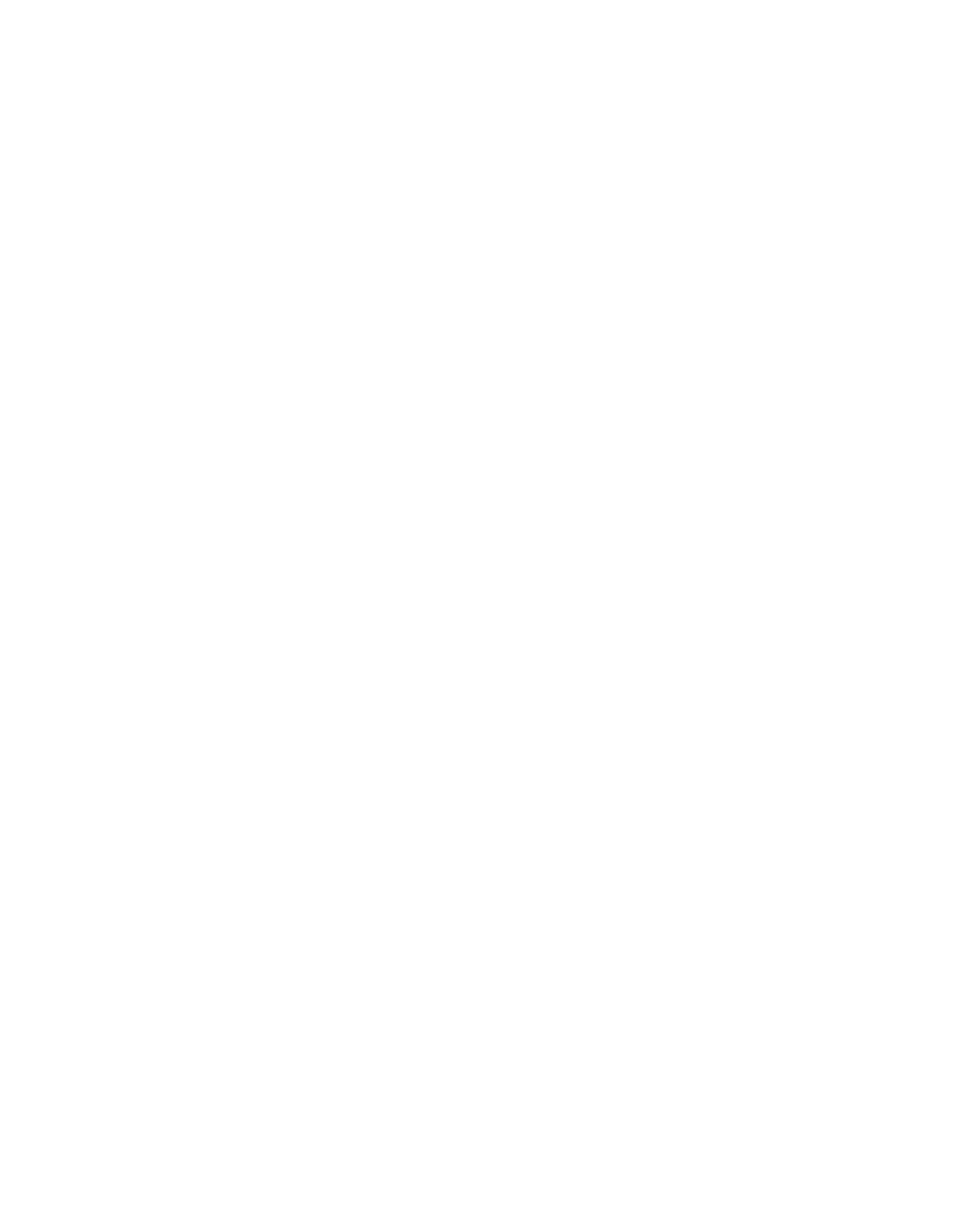
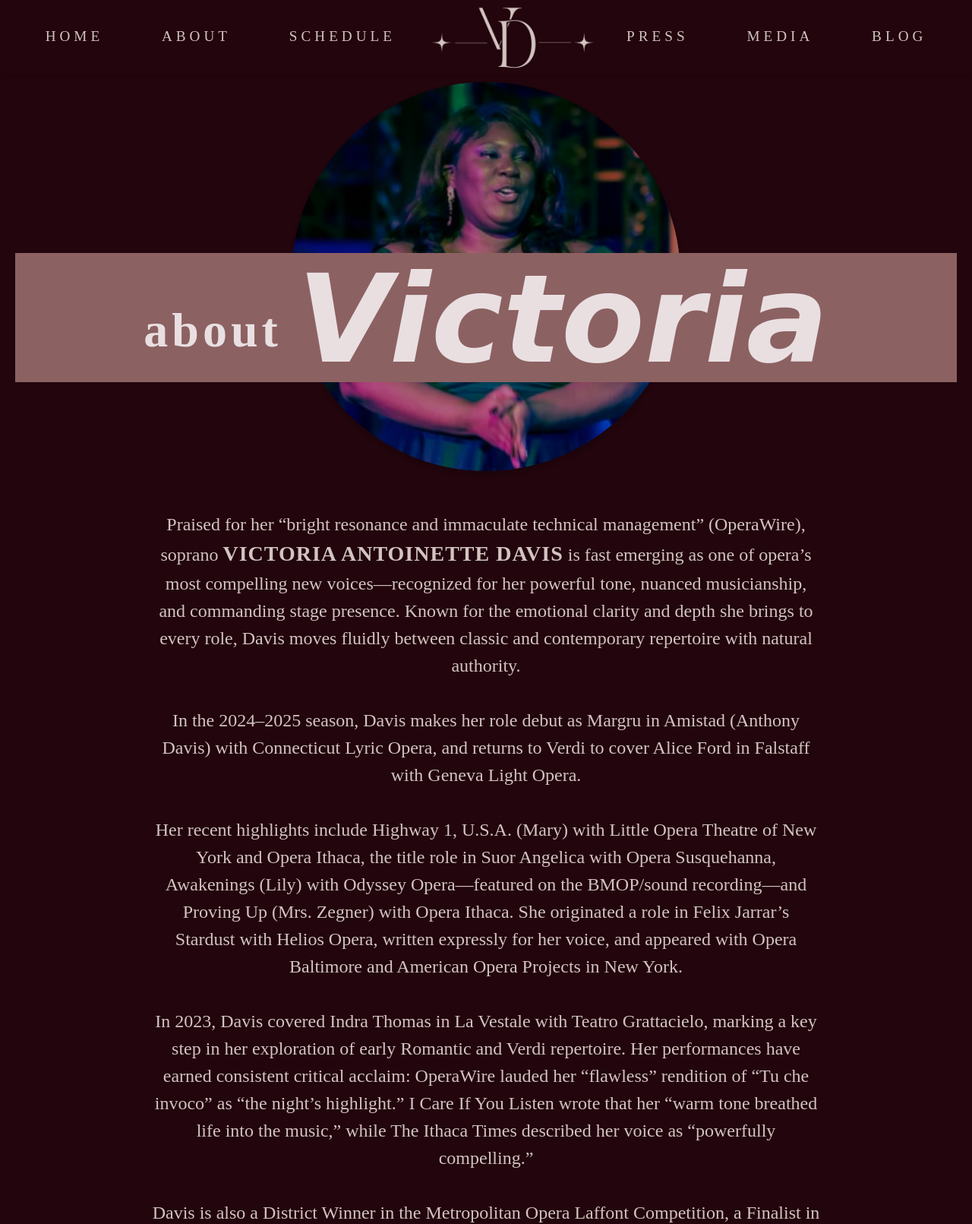
Before and after one commit to toripatricia/victoria-davis, a plain HTML site: page biography.html in a window 1280 px wide. Shown: the top 1611 px of the page at 76% size. Before the commit the page ends 800 px from the top, so only its background shows below. Drawn offline with Linux system fonts and the light colour scheme; a web font is replaced by a local one.

Commit message:
bio basics done

```diff
--- /dev/null
+++ b/bio.css
@@ -0,0 +1,277 @@
+body {
+    background-color: #22050D;
+}
+
+.navbar {
+  position: fixed;
+  top: 0;
+  left: 0;
+  width: 100%;
+  height: 12vh;
+  background-color: #22050D;
+  display: flex;
+  justify-content: space-around;
+  align-items: center;
+  padding: 0 40px;
+  box-sizing: border-box;
+  z-index: 1000;
+  box-shadow: 0 2px 10px rgba(0,0,0,0.1);
+}
+
+.navbar ul {
+  list-style: none;
+  display: flex;
+  gap: 6vw;
+  margin: 0;
+  padding: 0;
+}
+
+.navbar a {
+  text-decoration: none;
+  font-family: "Bona Nova SC", serif;
+  color: #D3C3C1;
+  font-size: 18px;
+  padding: 10px 0;
+  position: relative;
+  font-size: 1.5vw;
+  letter-spacing: 5px;;
+}
+
+/* ================================
+   ACTIVE LINK UNDERLINE
+================================ */
+.nav-link.active::after {
+  content: "";
+  position: absolute;
+  width: 100%;
+  height: 2px;
+  background: black;
+  bottom: -4px;
+  left: 0;
+}
+
+/* ================================
+   LOGO
+================================ */
+.nav-logo img {
+  height: 15vh;
+  width: auto;
+}
+
+/* ================================
+   DROPDOWN MENU — FIXED VERSION
+================================ */
+.dropdown {
+  position: relative;
+}
+
+.dropdown-menu {
+  position: absolute;
+  top: 100%;
+  left: 0;
+  background: #B6A592;
+  padding: 10px 0;
+  box-shadow: 0 4px 10px rgba(0,0,0,0.15);
+  width: 160px;
+
+  /* HIDDEN BY DEFAULT */
+  display: none;
+  opacity: 0;
+  pointer-events: none;
+  transition: opacity 0.2s ease-in-out;
+}
+
+/* show on hover */
+.dropdown:hover .dropdown-menu {
+  display: block;
+  opacity: 1;
+  pointer-events: auto;
+}
+
+
+/* Optional: Hover effects */
+.navbar a:hover {
+  opacity: 0.7;
+}
+
+
+/* ======================================
+   HAMBURGER BUTTON
+====================================== */
+.hamburger {
+  display: none;
+  flex-direction: column;
+  gap: 5px;
+  background: none;
+  border: none;
+  cursor: pointer;
+}
+
+.hamburger span {
+  width: 28px;
+  height: 3px;
+  background: black;
+  border-radius: 3px;
+}
+
+
+.header-container {
+  position: relative;
+  display: flex;
+  justify-content: center;
+  align-items: center;
+  width: 40vw;
+  height: 40vw;
+  margin: 0 auto;
+}
+
+/* Circular image styling */
+.photo-wrapper {
+    margin-top: 25vh;
+  position: relative;
+  width: 100%;
+  height: 100%;
+  border-radius: 50%;
+  overflow: hidden;
+  box-shadow: 0 4px 6px rgba(0, 0, 0, 0.2);
+}
+
+.photo-wrapper img {
+  width: 100%;
+  height: 100%;
+  object-fit: cover;
+}
+
+/* Image overlay */
+.photo-wrapper::before {
+  content: "";
+  position: absolute;
+  top: 0;
+  left: 0;
+  width: 100%;
+  height: 100%;
+  background: rgba(0, 0, 0, 0.3);
+  border-radius: 50%;
+  z-index: 1;
+  pointer-events: none;
+}
+
+/* Text overlay styling */
+.text-overlay {
+    display: flex;
+    align-items: center;
+    justify-content: center;
+  position: absolute;
+  bottom: 20%;
+  background-color: #8C6162;
+  padding: 10px 20px;
+  line-height: 100px;
+  text-align: center;
+  transform: translateY(50%);
+  width: 1200px;
+  height: 150px;
+  z-index: 2;
+}
+
+.text-overlay h2 {
+  margin: 0;
+  font-size: 4rem;
+  color: #e9dfe1;
+  letter-spacing: 5px;
+  font-family: "Bona Nova", serif;
+}
+
+.text-overlay h2 span {
+  font-size: 10rem;
+  font-style: italic;
+  font-weight: bold;
+  letter-spacing: 0px;
+  font-family: "Meddon", cursive;
+   position: relative;
+  top: 20px;
+}
+
+#bio-wrapper {
+  display: flex;
+  justify-content: center;
+  margin: 5rem;
+}
+
+#bio-container {
+  display: flex;
+  flex-direction: column;
+  justify-content: center;
+  align-items: center;
+  width: 80%;
+  height: fit-content;
+  padding: 3rem;
+}
+
+#bio-content p {
+  font-family: "Bona Nova", serif;
+  color: #D3C3C1;
+  text-align: center;
+  line-height: 1.5;
+  font-size: 1.5rem;
+}
+
+.highlight {
+  font-size: 1.75rem;
+  font-weight: bold;
+  font-family: "Bona Nova SC", serif;
+  letter-spacing: 1px;
+}
+
+#resume {
+  background-color: transparent;
+  border: 1px solid #D3C3C1;
+  color: #efe8e9;
+  padding-top: 0.5rem;
+  padding-bottom: 0.5rem;
+  padding-left: 5rem;
+  padding-right: 5rem;
+  margin-top: 5rem;
+  cursor: pointer;
+  font-size: 1.5rem;
+  font-family: "Inria Serif", serif;
+  letter-spacing: 3px;
+}
+
+#resume:hover {
+  background-color: #8C6162;
+  color: #D3C3C1;
+  border: 1px solid #8C6162;
+  transition: ease 0.3s;
+}
+
+#press-kit {
+  background-color: transparent;
+  border: 1px solid #D3C3C1;
+  color: #efe8e9;
+  padding-top: 0.5rem;
+  padding-bottom: 0.5rem;
+  padding-left: 5rem;
+  padding-right: 5rem;
+  margin-top: 2rem;
+  cursor: pointer;
+  font-size: 1.5rem;
+  font-family: "Inria Serif", serif;
+  letter-spacing: 3px;
+}
+
+#press-kit:hover {
+  background-color: #8C6162;
+  color: #D3C3C1;
+  border: 1px solid #8C6162;
+  transition: ease 0.3s;
+}
+
+#logo-container {
+  display: flex;
+  justify-self: center;
+  margin-bottom: 3rem;
+}
+
+#bio-logo {
+  height: 20vh;
+}
--- a/biography.html
+++ b/biography.html
@@ -4,8 +4,148 @@
     <meta charset="UTF-8">
     <meta name="viewport" content="width=device-width, initial-scale=1.0">
     <title>Biography</title>
+
+    <link rel="stylesheet" href="bio.css">
+
+    <link rel="preconnect" href="https://fonts.googleapis.com">
+<link rel="preconnect" href="https://fonts.gstatic.com" crossorigin>
+<link rel="preconnect" href="https://fonts.googleapis.com">
+<link rel="preconnect" href="https://fonts.gstatic.com" crossorigin>
+<link href="https://fonts.googleapis.com/css2?family=Bona+Nova+SC:ital,wght@0,400;0,700;1,400&family=Bona+Nova:ital,wght@0,400;0,700;1,400&family=Castoro:ital@0;1&family=Meddon&display=swap" rel="stylesheet">
+
+
 </head>
 <body>
 
+    <div id="bio">
+
+<nav class="navbar">
+  <div class="nav-left">
+    <button class="hamburger" id="hamburger">
+      <span></span><span></span><span></span>
+    </button>
+
+    <ul class="nav-links" id="navMenu">
+      <li><a href="index.html" class="nav-link home">HOME</a></li>
+      <li><a href="biography.html" class="nav-link about">ABOUT</a></li>
+      <li><a href="schedule.html" class="nav-link schedule">SCHEDULE</a></li>
+    </ul>
+  </div>
+
+  <div class="nav-logo">
+    <a href="index.html">
+      <img src="/home-assets/VDlogo.png" alt="Logo">
+    </a>
+  </div>
+
+  <div class="nav-right">
+    <ul class="nav-links" id="navMenuRight">
+      <li><a href="press.html" class="nav-link press">PRESS</a></li>
+
+      <!-- MOBILE ACCORDION + DESKTOP HOVER DROPDOWN -->
+      <li class="dropdown">
+        <a href="#" class="nav-link media" id="mediaToggle">MEDIA</a>
+
+        <ul class="dropdown-menu" id="mediaDropdown">
+          <li><a href="audio-video.html">AUDIO & VIDEO</a></li>
+          <li><a href="gallery.html">GALLERY</a></li>
+        </ul>
+      </li>
+
+      <li><a href="blog.html" class="nav-link blog">BLOG</a></li>
+    </ul>
+  </div>
+</nav>
+
+       <div class="header-container">
+      <div class="photo-wrapper">
+        <img class="reveal" src="/bio-assets/bio-img.png" alt="About Victoria">
+      </div>
+      <div class="text-overlay">
+        <h2 class="reveal">
+          about <span>Victoria</span>
+        </h2>
+      </div>
+    </div>
+
+
+    <div id="bio-wrapper">
+
+        <div id="bio-container">
+            <div id="bio-content">
+                <p>Praised for her “bright resonance and immaculate technical management” (OperaWire),
+                    soprano <span class="highlight">VICTORIA ANTOINETTE DAVIS</span> is fast emerging as
+                    one of opera’s most compelling new voices—recognized for her powerful tone,
+                    nuanced musicianship, and commanding stage presence. Known for the emotional clarity
+                    and depth she brings to every role, Davis moves fluidly between classic and contemporary
+                    repertoire with natural authority.
+
+                    <br> <br>
+
+In the 2024–2025 season, Davis makes her role debut as Margru in Amistad (Anthony Davis)
+ with Connecticut Lyric Opera, and returns to Verdi to cover Alice Ford in Falstaff with
+ Geneva Light Opera.
+
+ <br> <br>
+
+Her recent highlights include Highway 1, U.S.A. (Mary) with Little Opera Theatre of
+New York and Opera Ithaca, the title role in Suor Angelica with Opera Susquehanna,
+Awakenings (Lily) with Odyssey Opera—featured on the BMOP/sound recording—and Proving Up
+(Mrs. Zegner) with Opera Ithaca. She originated a role in Felix Jarrar’s Stardust with
+Helios Opera, written expressly for her voice, and appeared with Opera Baltimore and
+American Opera Projects in New York.
+
+<br> <br>
+
+In 2023, Davis covered Indra Thomas in La Vestale with Teatro Grattacielo, marking a key
+step in her exploration of early Romantic and Verdi repertoire.
+Her performances have earned consistent critical acclaim: OperaWire lauded her “flawless”
+rendition of “Tu che invoco” as “the night’s highlight.” I Care If You Listen wrote that
+her “warm tone breathed life into the music,” while The Ithaca Times described her voice
+as “powerfully compelling.”
+
+<br> <br>
+
+Davis is also a District Winner in the Metropolitan Opera Laffont Competition, a
+Finalist in both the Jensen Foundation Vocal Competition and the James Toland Greenfield
+Awards, and a prize recipient from the Giulio Gari Foundation, Gerda Lissner Foundation,
+and Harlem Opera Competition, where she won First Place.
+
+<br> <br>
+
+A native of Washington, D.C., Davis holds degrees from Oberlin Conservatory (B.M.)
+and Mannes School of Music (M.M.).
+
+<br> <br>
+
+Beyond the stage, Davis was recently named one of 100 Changemakers featured in the
+Milkenn Museum’s “American Dream” Tapestry Exhibit—a Smithsonian Affiliate and permanent
+installation honoring leaders whose work bridges artistry, innovation, and community. Her
+inclusion celebrates her impact at the intersection of opera and STEAM, where she continues
+to redefine how classical music engages the modern world.
+
+<br> <br>
+
+With a growing portfolio of national appearances and a voice that embodies elegance,
+strength, and purpose, VICTORIA ANTOINETTE DAVIS stands as both an artist and architect of
+the future of opera.</p>
+
+
+            </div>
+
+            <a href="https://drive.google.com/file/d/1nI077axueCbWijBnvzIxaRc9ZRLK6Lxj/view?usp=sharing"
+          target="blank"><button id="resume" class="reveal">VIEW RESUME</button></a>
+
+          <a href="https://drive.google.com/file/d/1nI077axueCbWijBnvzIxaRc9ZRLK6Lxj/view?usp=sharing"
+          target="blank"><button id="press-kit" class="reveal">VIEW PRESS KIT</button></a>
+        </div>
+    </div>
+
+    <div id="logo-container" class="reveal">
+      <img id="bio-logo" src="/home-assets/VDlogo.png">
+    </div>
+
+    </div>
+
 </body>
 </html>
```
Also changed, not shown: index.html (+1 -1 lines), bio-assets/bio-img.png (added).
